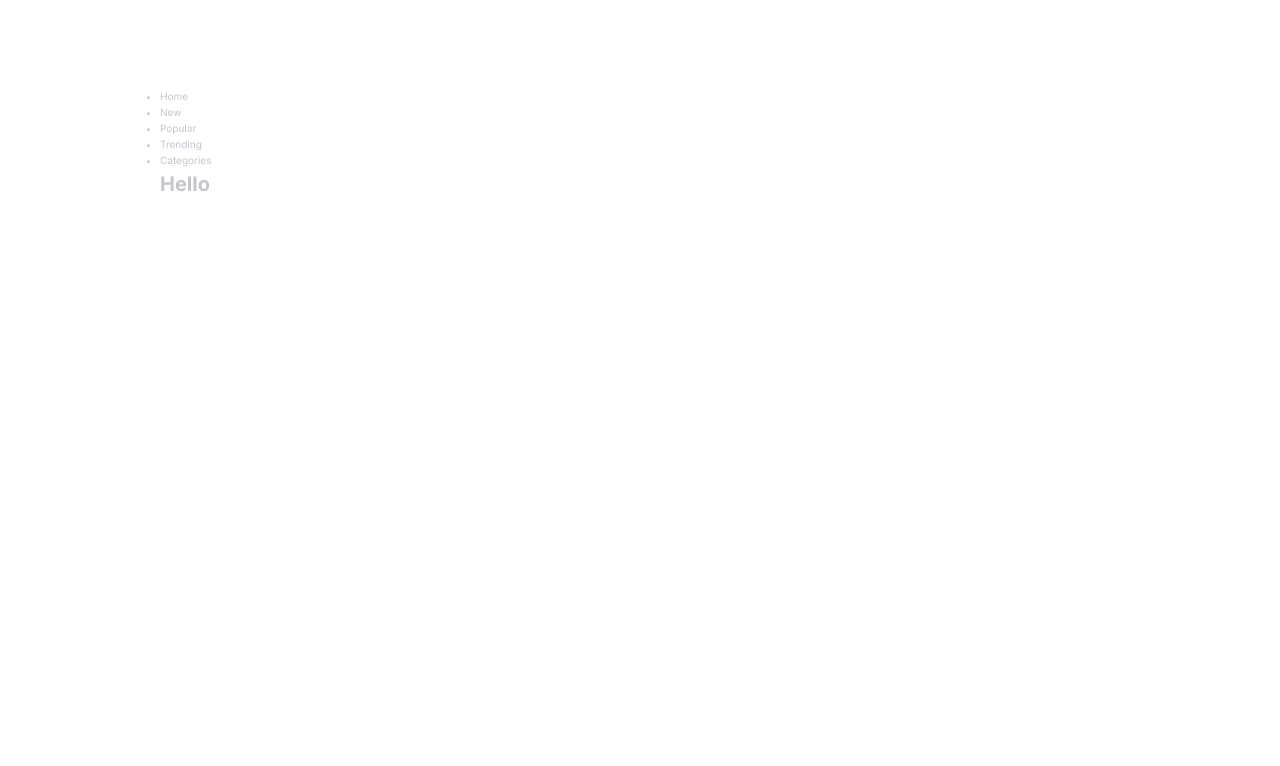
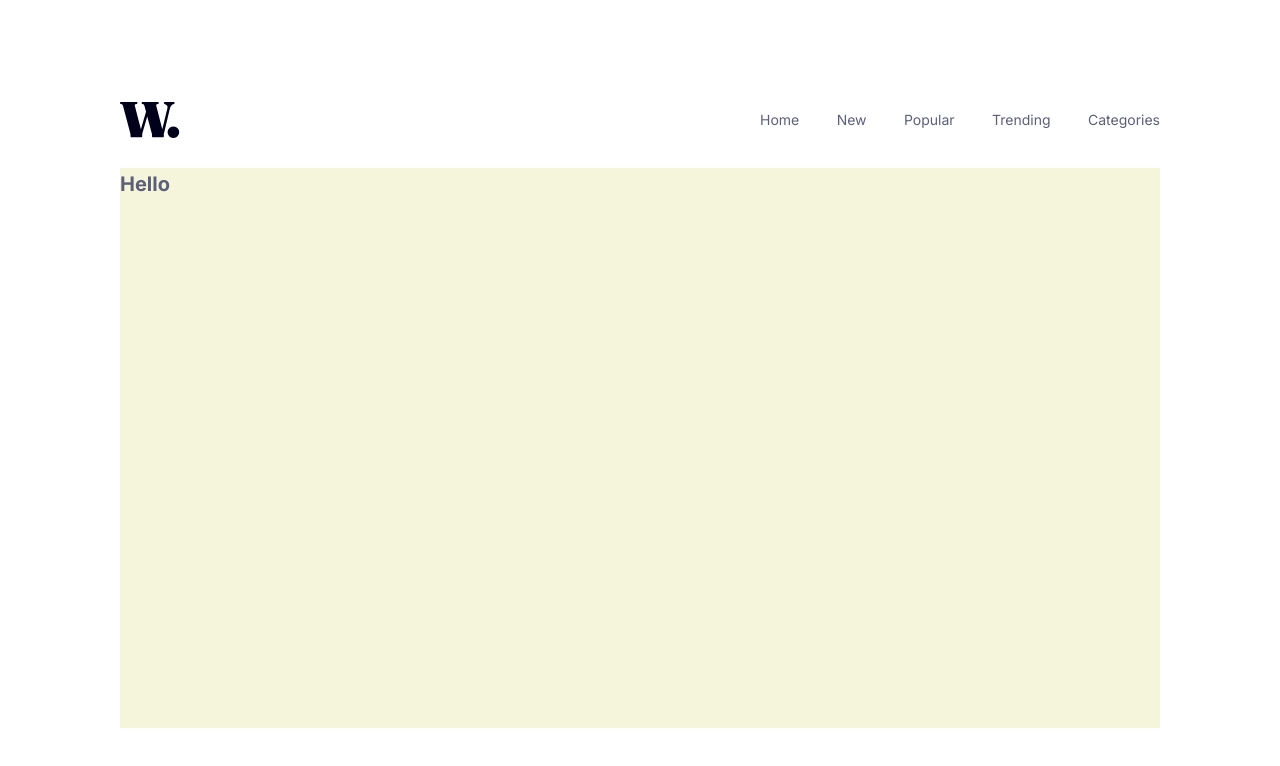
Before and after one commit to JaiminR28/News-homepage, a website: page index.html in a window 1280 px wide. Drawn offline with nearby package versions, Linux system fonts and the light colour scheme; files that its build step writes are made by us from their sources.

Commit message:
header section complete

```diff
--- a/index.html
+++ b/index.html
@@ -24,14 +24,18 @@
 	</head>
 	<body class="container">
 		<header class="header">
-			<nav class="navbar">
-				<img class="navbar__logo" src="" alt="" />
-				<ul class="navbar__nav-links">
-					<li class="navbar__">Home</li>
-					<li>New</li>
-					<li>Popular</li>
-					<li>Trending</li>
-					<li>Categories</li>
+			<nav class="navigation">
+				<img
+					class="navigation__logo"
+					src="assets/images/logo.svg"
+					alt="logo"
+				/>
+				<ul class="navigation__list">
+					<li class="navigation__item">Home</li>
+					<li class="navigation__item">New</li>
+					<li class="navigation__item">Popular</li>
+					<li class="navigation__item">Trending</li>
+					<li class="navigation__item">Categories</li>
 				</ul>
 			</nav>
 		</header>
--- a/sass/Pages/_home.scss
+++ b/sass/Pages/_home.scss
@@ -1,4 +1,6 @@
 .content {
 	grid-column: center-start / center-end;
 	grid-row: main-start / main-end;
+
+	background-color: beige;
 }
--- a/sass/abstracts/_variables.scss
+++ b/sass/abstracts/_variables.scss
@@ -1,13 +1,13 @@
 // COLORS
 
-$color-primary-orange: rgb(233, 171, 83);
-$color-primary-red: rgb(241, 94, 80);
+$color-primary-orange: #e9ab53;
+$color-primary-red: #f15e50;
 
 $color-off-White: hsl(36, 100%, 99%);
-$color-grey-blue-light: hsl(233, 8%, 79%);
-$color-grey-blur-dark: hsl(236, 13%, 42%);
+$color-grey-blue-light: #c5c6ce;
+$color-grey-blue-dark: hsl(236, 13%, 42%);
 
-$color-dark-blue: rgb(0, 0, 26);
+$color-dark-blue: #00001a;
 
 // /Font
 $default-font: "Inter", sans-serif;
--- a/sass/base/_base.scss
+++ b/sass/base/_base.scss
@@ -13,7 +13,7 @@ html {
 body {
 	box-sizing: border-box;
 	font-family: $default-font;
-	color: $color-grey-blue-light;
+	color: $color-grey-blue-dark;
 	font-weight: 300;
 	line-height: 1.6;
 }
@@ -21,14 +21,16 @@ body {
 .container {
 	height: 100vh;
 	display: grid;
-	grid-template-rows: 1fr [header-start] min-content [header-end main-start] minmax(
+	grid-template-rows:
+		1fr [header-start] min-content [header-end main-start] minmax(
 			min-content,
 			70vh
-		) [main-end] 1fr;
+		)
+		[main-end] 1fr;
 	grid-template-columns:
 		minmax(12rem, 1fr) [center-start] repeat(
 			8,
-			[col-start] minmax(min-content, 12rem) [col-end]
+			[col-start] minmax(min-content, 14rem) [col-end]
 		)
 		[center-end] minmax(12rem, 1fr);
 }
--- a/sass/layout/_header.scss
+++ b/sass/layout/_header.scss
@@ -2,3 +2,36 @@
 	grid-column: center-start / center-end;
 	grid-row: header-start / header-end;
 }
+
+.navigation {
+	display: flex;
+	justify-content: space-between;
+	align-items: center;
+	padding: 3rem 0;
+
+	// background-color: palegoldenrod;
+
+	&__logo {
+		width: 6rem;
+	}
+
+	&__list {
+		width: 40rem;
+
+		display: flex;
+		justify-content: space-between;
+
+		list-style: none;
+
+		font-size: 1.4rem;
+	}
+
+	&__item {
+		cursor: pointer;
+		transition: all 0.2s;
+	}
+
+	&__item:hover {
+		color: $color-grey-blue-light;
+	}
+}
```
